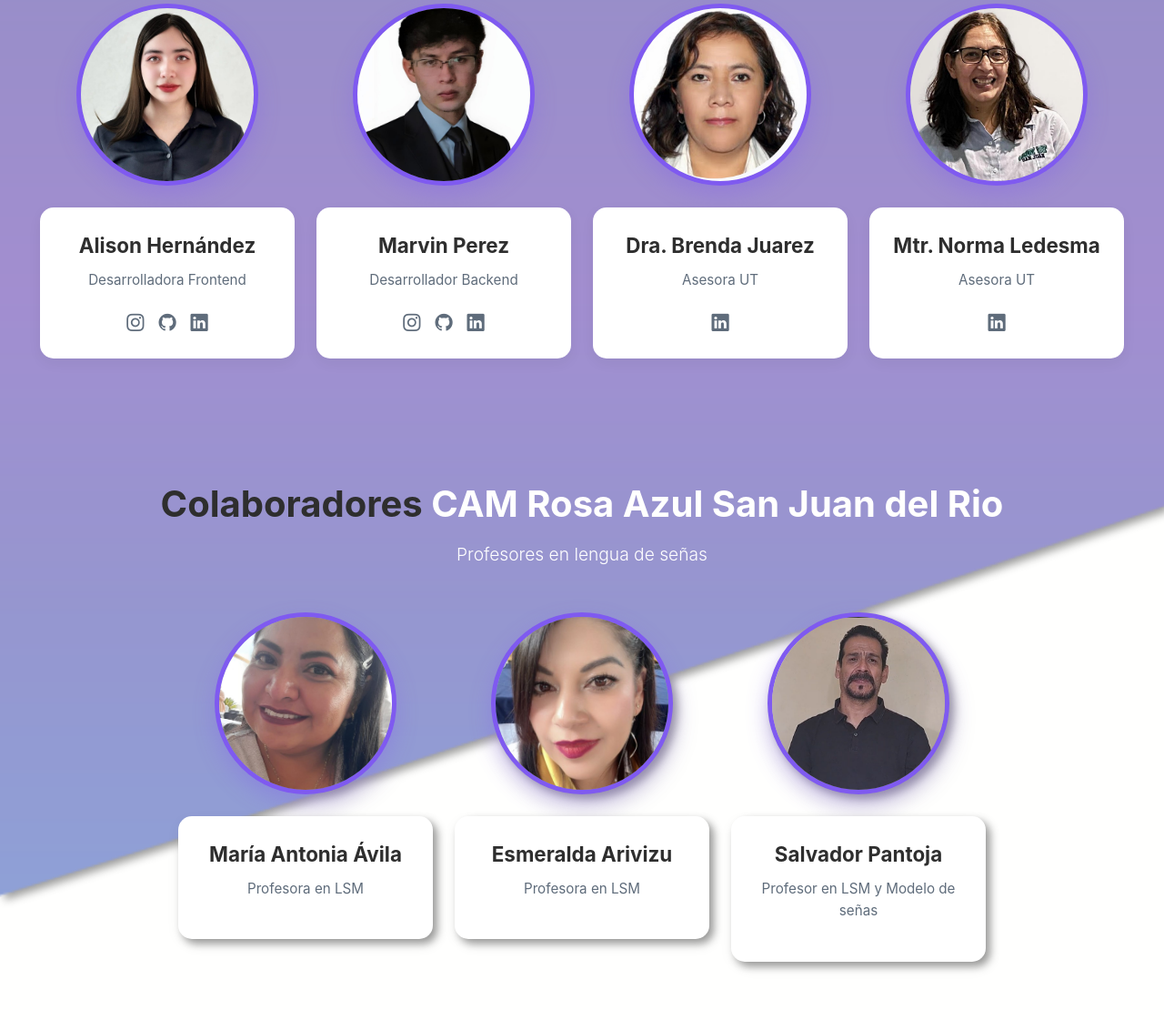
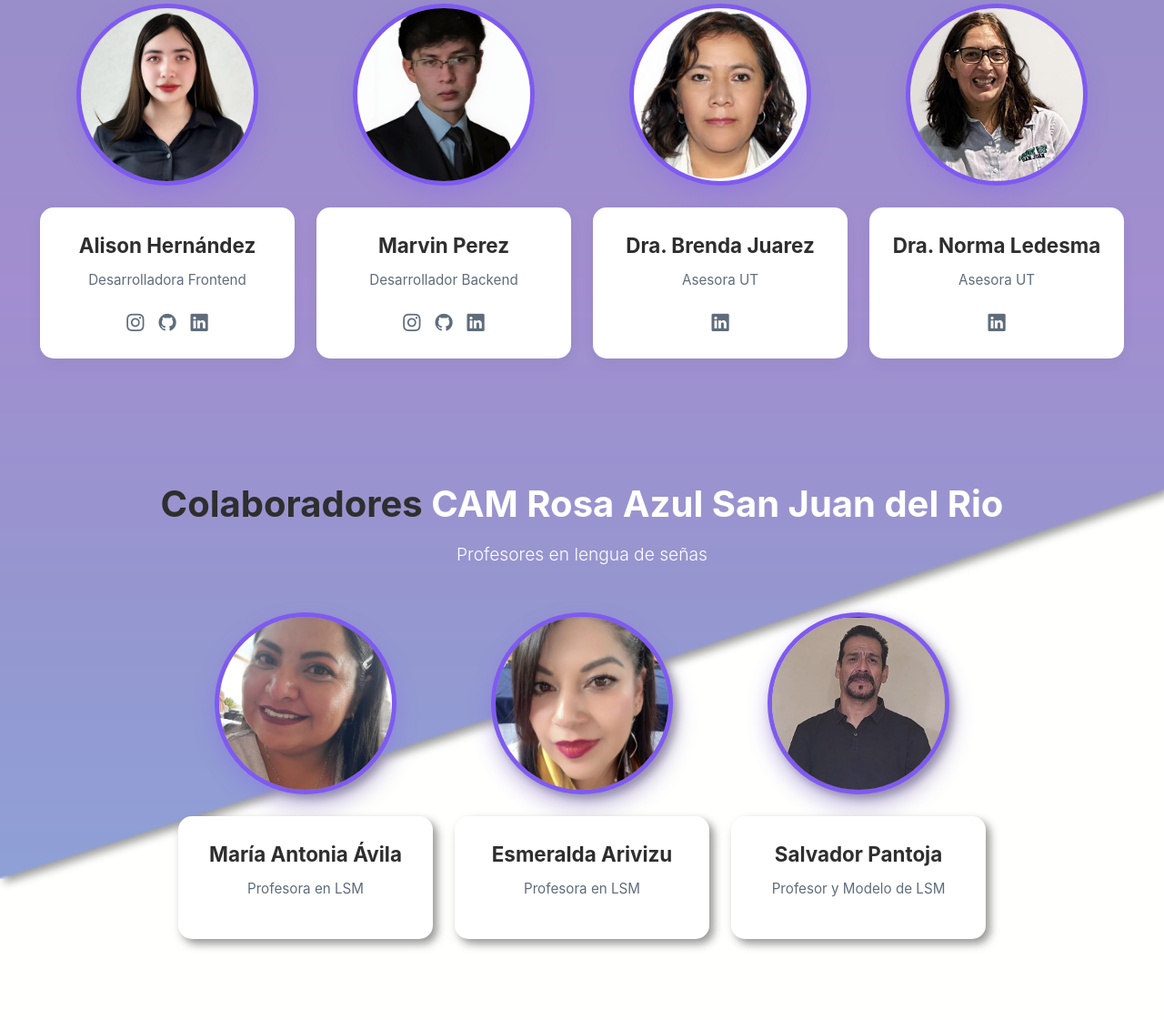
Before and after one commit to AliKory/Se-aMex, a Flask app: page /templates/contacto.html in a window 1280 px wide. Shown: the part 284-1405 px from the top of the page at 91% size. After the commit the page ends 1327 px from the top, so only its background shows below. Run offline with Flask 3, Linux system fonts and the light colour scheme; parts of the project's set-up code (start-up, migrations or seed data) failed here and were passed over; some libraries are stand-ins or nearby versions.

Commit message:
ultima-contacto

```diff
--- a/templates/contacto.html
+++ b/templates/contacto.html
@@ -102,7 +102,7 @@
                         <img src="/assets/equipo/Norma.jpeg" alt="Norma Ledesma">
                     </div>
                     <div class="card-content">
-                        <h3>Mtr. Norma Ledesma</h3>
+                        <h3>Dra. Norma Ledesma</h3>
                         <p>Asesora UT</p>
                         <div class="social-links">
                             <a href="https://www.linkedin.com/in/norma-alejandra-ledesma-uribe-034b94242/" target="_blank"><i class="bi bi-linkedin"></i></a>
@@ -149,7 +149,7 @@
                     </div>
                     <div class="card-content">
                         <h3>Salvador Pantoja</h3>
-                        <p>Profesor en LSM y Modelo de señas</p>
+                        <p>Profesor y Modelo de LSM</p>
                     </div>
                 </div>
             </div>
```
